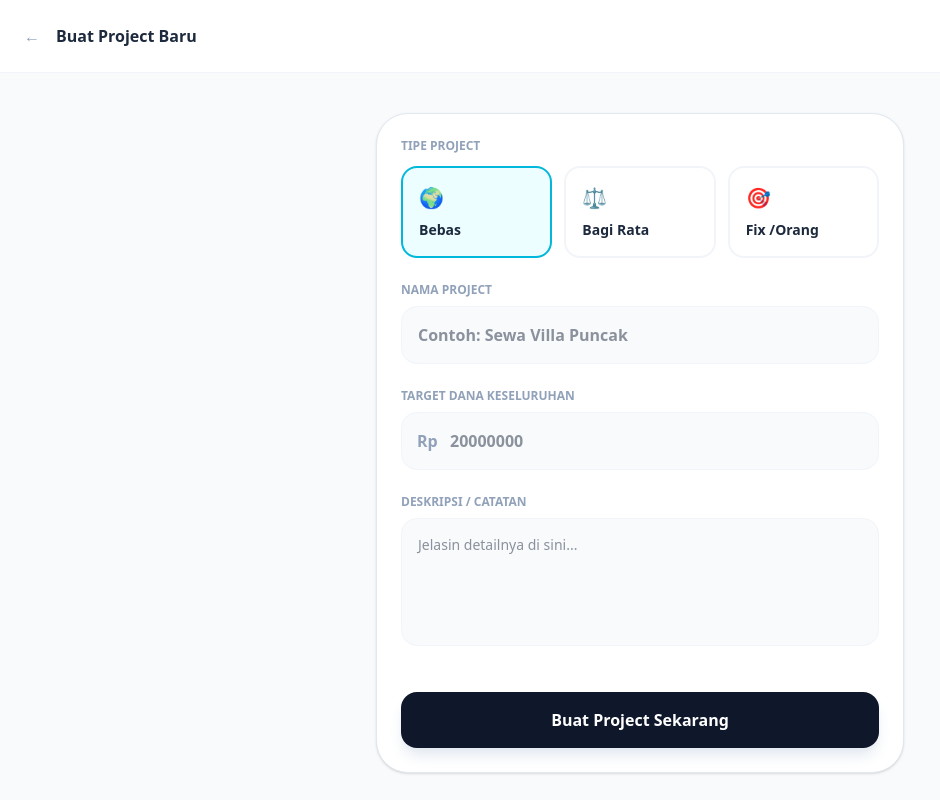
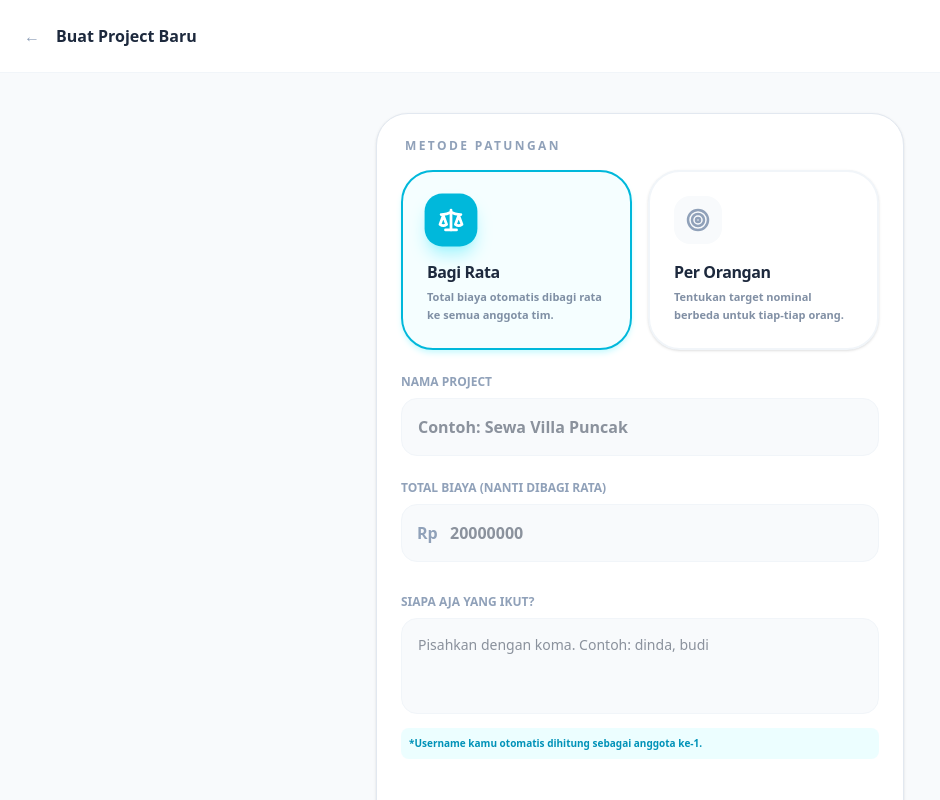
Before and after one commit to aldhoe/topahin, a Next.js app: page /buat in a window 1280 px wide. Shown: the top 800 px of the page, without its empty margins (0-940 px from the left). Built offline with nearby package versions, Linux system fonts and the light colour scheme; no server answers.

Commit message:
Menghapus tipe project bebas

```diff
--- a/app/buat/page.tsx
+++ b/app/buat/page.tsx
@@ -6,12 +6,13 @@ import { collection, addDoc, serverTimestamp, doc, getDoc, getDocs, query, where
 import { useRouter } from "next/navigation";
 import Link from "next/link";
 import { motion, AnimatePresence } from "framer-motion";
+import { Coins, Scale, Target } from "lucide-react";
 
 export default function BuatPatungan() {
   const router = useRouter();
   const [nama, setNama] = useState("");
   const [deskripsi, setDeskripsi] = useState("");
-  const [tipe, setTipe] = useState<"bebas" | "bagi_rata" | "per_orang">("bebas");
+  const [tipe, setTipe] = useState<"bebas" | "bagi_rata" | "per_orang">("bagi_rata");
   const [amount, setAmount] = useState("");
   const [anggota, setAnggota] = useState("");
   const [isTrip, setIsTrip] = useState(false);
@@ -141,24 +142,53 @@ const validateUsernames = async (input: string) => {
       <section className="max-w-xl mx-auto p-6 mt-4">
         <div className="bg-white p-6 rounded-[32px] border border-slate-200 shadow-sm space-y-6">
 
-          {/* Tipe Patungan */}
-          <div>
-            <label className="block text-xs font-bold text-slate-400 uppercase mb-3">Tipe Project</label>
-            <div className="grid grid-cols-1 sm:grid-cols-3 gap-3">
-              <button onClick={() => setTipe("bebas")} className={`p-4 rounded-2xl border-2 text-left transition-all ${tipe === "bebas" ? "border-cyan-500 bg-cyan-50" : "border-slate-100 bg-white"}`}>
-                <div className="text-xl mb-2">🌍</div>
-                <h4 className="font-bold text-slate-800 text-sm">Bebas</h4>
-              </button>
-              <button onClick={() => setTipe("bagi_rata")} className={`p-4 rounded-2xl border-2 text-left transition-all ${tipe === "bagi_rata" ? "border-cyan-500 bg-cyan-50" : "border-slate-100 bg-white"}`}>
-                <div className="text-xl mb-2">⚖️</div>
-                <h4 className="font-bold text-slate-800 text-sm">Bagi Rata</h4>
-              </button>
-              <button onClick={() => setTipe("per_orang")} className={`p-4 rounded-2xl border-2 text-left transition-all ${tipe === "per_orang" ? "border-cyan-500 bg-cyan-50" : "border-slate-100 bg-white"}`}>
-                <div className="text-xl mb-2">🎯</div>
-                <h4 className="font-bold text-slate-800 text-sm">Fix /Orang</h4>
-              </button>
-            </div>
-          </div>
+          {/* Tipe Patungan - Sisa 2 Opsi Solid */}
+<div>
+  <label className="block text-xs font-black text-slate-400 uppercase tracking-[0.2em] mb-4 pl-1">
+    Metode Patungan
+  </label>
+  <div className="grid grid-cols-1 sm:grid-cols-2 gap-4">
+
+    {/* BAGI RATA */}
+    <button
+      type="button"
+      onClick={() => setTipe("bagi_rata")}
+      className={`p-6 rounded-[32px] border-2 text-left transition-all group relative overflow-hidden ${
+        tipe === "bagi_rata" ? "border-cyan-500 bg-cyan-50/50 shadow-md shadow-cyan-100" : "border-slate-100 bg-white hover:border-slate-200 shadow-sm"
+      }`}
+    >
+      <div className={`w-12 h-12 rounded-2xl flex items-center justify-center mb-4 transition-all duration-300 ${
+        tipe === "bagi_rata" ? "bg-cyan-500 text-white scale-110 shadow-lg shadow-cyan-200" : "bg-slate-50 text-slate-400 group-hover:bg-slate-100"
+      }`}>
+        <Scale size={24} strokeWidth={2.5} />
+      </div>
+      <h4 className="font-black text-slate-800 text-base tracking-tight">Bagi Rata</h4>
+      <p className="text-[11px] text-slate-500 font-bold leading-relaxed mt-1 opacity-80">
+        Total biaya otomatis dibagi rata ke semua anggota tim.
+      </p>
+    </button>
+
+    {/* PER ORANG */}
+    <button
+      type="button"
+      onClick={() => setTipe("per_orang")}
+      className={`p-6 rounded-[32px] border-2 text-left transition-all group relative overflow-hidden ${
+        tipe === "per_orang" ? "border-cyan-500 bg-cyan-50/50 shadow-md shadow-cyan-100" : "border-slate-100 bg-white hover:border-slate-200 shadow-sm"
+      }`}
+    >
+      <div className={`w-12 h-12 rounded-2xl flex items-center justify-center mb-4 transition-all duration-300 ${
+        tipe === "per_orang" ? "bg-cyan-500 text-white scale-110 shadow-lg shadow-cyan-200" : "bg-slate-50 text-slate-400 group-hover:bg-slate-100"
+      }`}>
+        <Target size={24} strokeWidth={2.5} />
+      </div>
+      <h4 className="font-black text-slate-800 text-base tracking-tight">Per Orangan</h4>
+      <p className="text-[11px] text-slate-500 font-bold leading-relaxed mt-1 opacity-80">
+        Tentukan target nominal berbeda untuk tiap-tiap orang.
+      </p>
+    </button>
+
+  </div>
+</div>
 
           {/* Nama Project */}
           <div>
--- a/package.json
+++ b/package.json
@@ -13,6 +13,7 @@
     "firebase": "^12.10.0",
     "firebase-admin": "^13.7.0",
     "framer-motion": "^12.36.0",
+    "lucide-react": "^1.7.0",
     "midtrans-client": "^1.4.3",
     "next": "16.1.6",
     "next-pwa": "^5.6.0",
```
Also changed, not shown: 1 other file (tests, documents, lock files or other folders).
